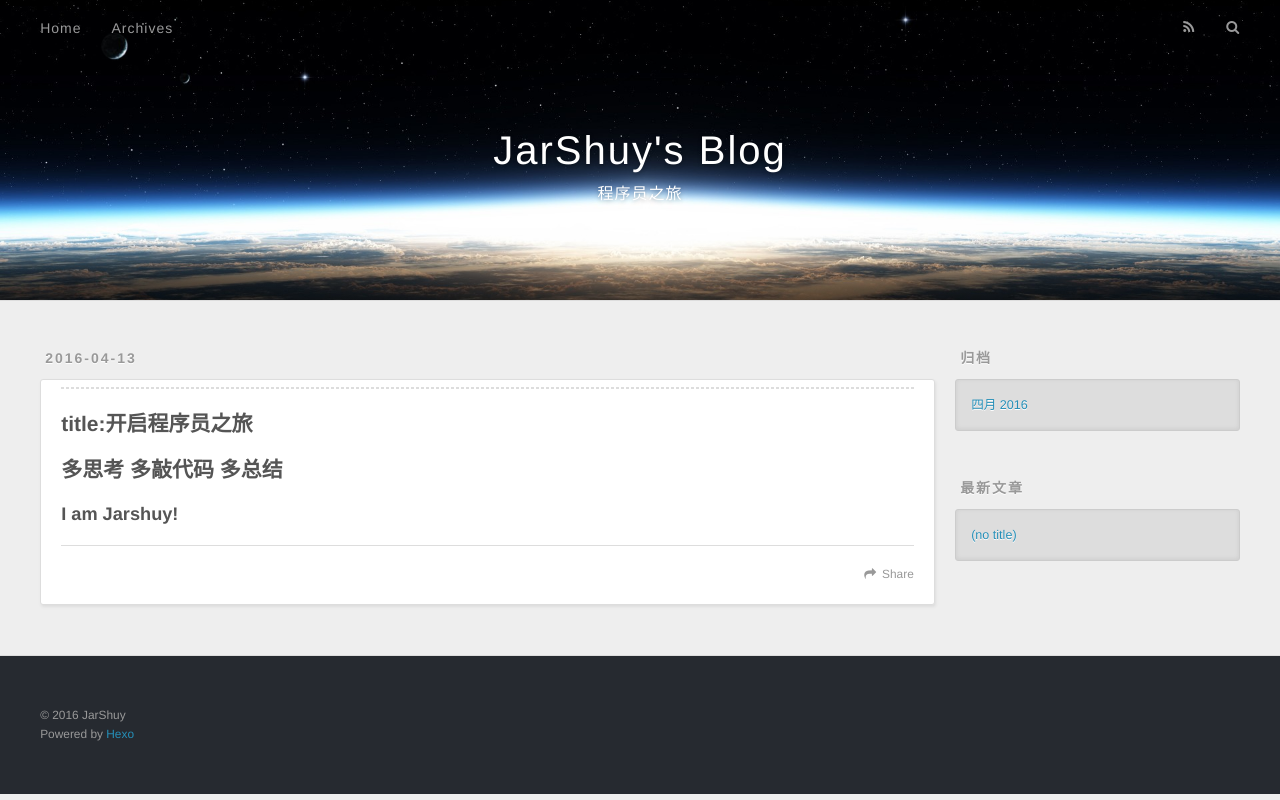
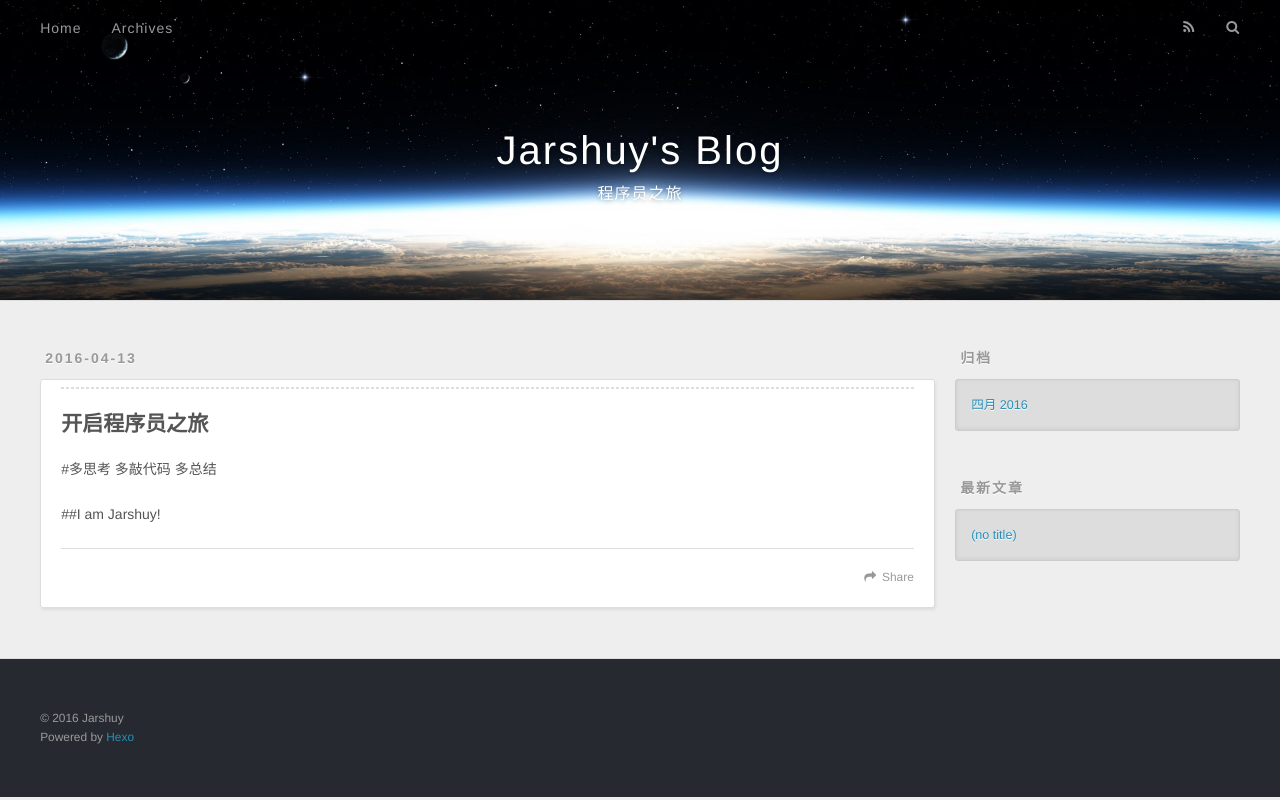
Before and after one commit to jarshuy/jarshuy.github.io, a plain HTML site: page index.html in a window 1280 px wide. Drawn offline with nearby package versions, Linux system fonts and the light colour scheme.

Commit message:
Site updated: 2016-04-13 12:27:02

```diff
--- a/index.html
+++ b/index.html
@@ -3,19 +3,19 @@
 <head>
   <meta charset="utf-8">
 
-  <title>JarShuy&#39;s Blog</title>
+  <title>Jarshuy&#39;s Blog</title>
   <meta name="viewport" content="width=device-width, initial-scale=1, maximum-scale=1">
   <meta name="description">
 <meta property="og:type" content="website">
-<meta property="og:title" content="JarShuy's Blog">
+<meta property="og:title" content="Jarshuy's Blog">
 <meta property="og:url" content="http://jarshuy.github.io/index.html">
-<meta property="og:site_name" content="JarShuy's Blog">
+<meta property="og:site_name" content="Jarshuy's Blog">
 <meta property="og:description">
 <meta name="twitter:card" content="summary">
-<meta name="twitter:title" content="JarShuy's Blog">
+<meta name="twitter:title" content="Jarshuy's Blog">
 <meta name="twitter:description">
 
-    <link rel="alternate" href="/atom.xml" title="JarShuy&#39;s Blog" type="application/atom+xml">
+    <link rel="alternate" href="/atom.xml" title="Jarshuy&#39;s Blog" type="application/atom+xml">
 
 
     <link rel="icon" href="/favicon.png">
@@ -36,7 +36,7 @@
   <div id="header-outer" class="outer">
     <div id="header-title" class="inner">
       <h1 id="logo-wrap">
-        <a href="/" id="logo">JarShuy&#39;s Blog</a>
+        <a href="/" id="logo">Jarshuy&#39;s Blog</a>
       </h1>
 
         <h2 id="subtitle-wrap">
@@ -81,11 +81,13 @@
     <div class="article-entry" itemprop="articleBody">
 
         <hr>
-<h2 id="title-开启程序员之旅"><a href="#title-开启程序员之旅" class="headerlink" title="title:开启程序员之旅"></a>title:开启程序员之旅</h2><h2 id="多思考-多敲代码-多总结"><a href="#多思考-多敲代码-多总结" class="headerlink" title="多思考 多敲代码 多总结"></a>多思考 多敲代码 多总结</h2><h3 id="I-am-Jarshuy"><a href="#I-am-Jarshuy" class="headerlink" title="I am Jarshuy!"></a>I am Jarshuy!</h3>
+<h2 id="开启程序员之旅"><a href="#开启程序员之旅" class="headerlink" title="开启程序员之旅"></a>开启程序员之旅</h2><p>#多思考 多敲代码 多总结</p>
+<p>##I am Jarshuy!</p>
+
 
     </div>
     <footer class="article-footer">
-      <a data-url="http://jarshuy.github.io/2016/04/13/hello-world/" data-id="cimycmqn8000044im3vmccji5" class="article-share-link">Share</a>
+      <a data-url="http://jarshuy.github.io/2016/04/13/hello-world/" data-id="cimycuzzt0000doiml7b509cz" class="article-share-link">Share</a>
 
 
     </footer>
@@ -140,7 +142,7 @@
 
   <div class="outer">
     <div id="footer-info" class="inner">
-      &copy; 2016 JarShuy<br>
+      &copy; 2016 Jarshuy<br>
       Powered by <a href="http://hexo.io/" target="_blank">Hexo</a>
     </div>
   </div>
```
Also changed, not shown: 2016/04/13/hello-world/index.html (+18 -13 lines), archives/2016/04/index.html (+7 -7 lines), archives/2016/index.html (+7 -7 lines), archives/index.html (+7 -7 lines).
